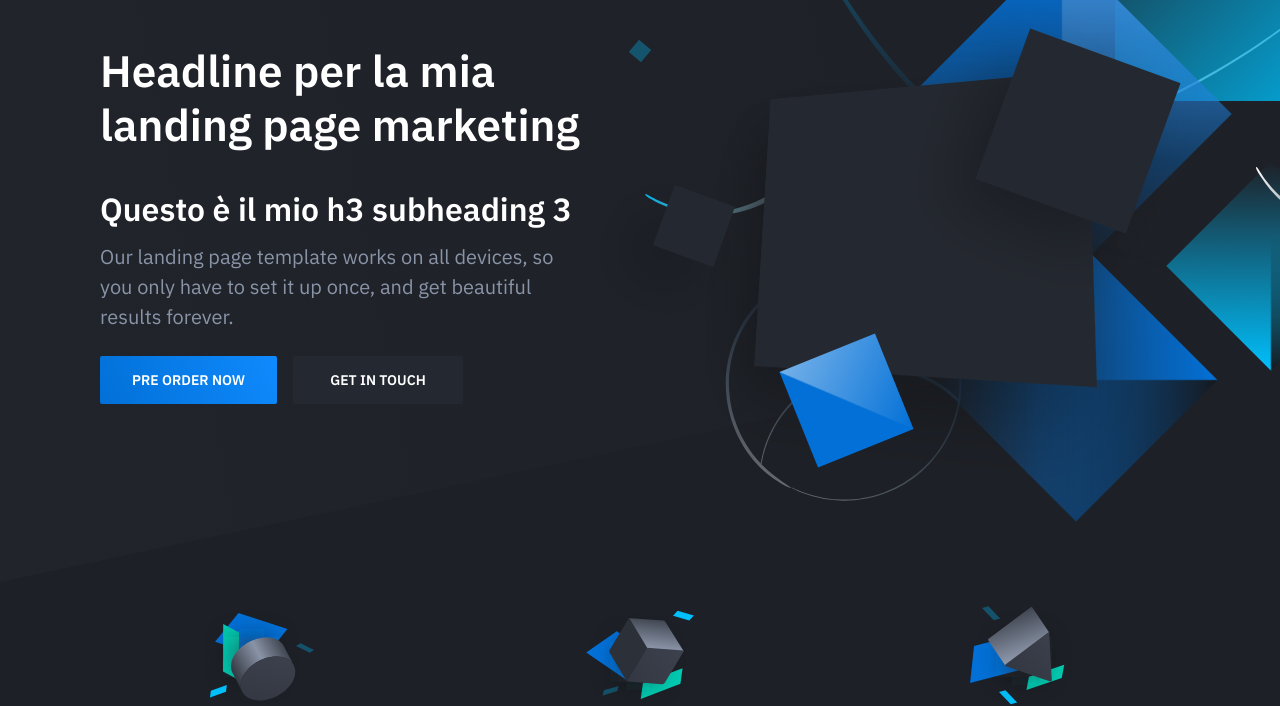
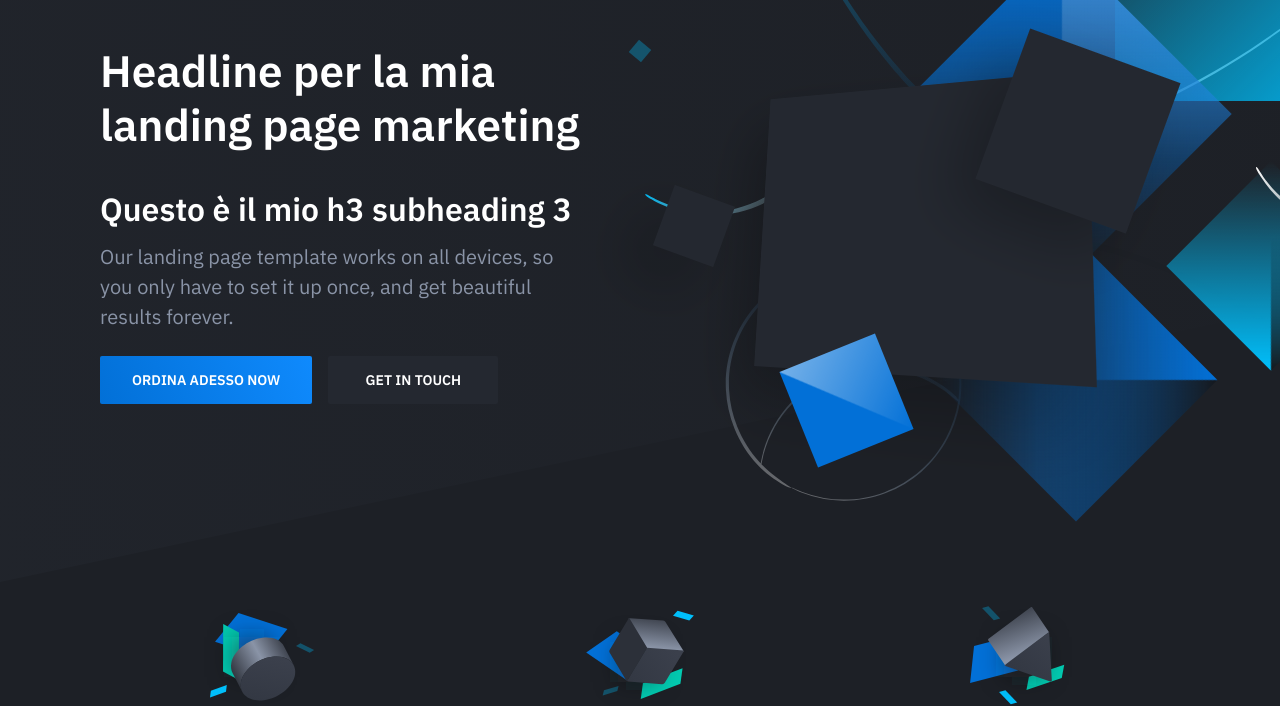
Before and after one commit to robrub/landing-page-DM, a plain HTML site: page index.html in a window 1280 px wide. Shown: the part 118-824 px from the top of the page. Drawn offline with nearby package versions, Linux system fonts and the light colour scheme.

Commit message:
Modificata cta

```diff
--- a/index.html
+++ b/index.html
@@ -40,7 +40,7 @@
                             <h3>Questo è il mio h3 subheading 3</h3>
                             <p class="hero-paragraph">Our landing page template works on all devices, so you only have
                                 to set it up once, and get beautiful results forever.</p>
-                            <div class="hero-cta"><a class="button button-primary" href="preorder.html">Pre order
+                            <div class="hero-cta"><a class="button button-primary" href="preorder.html">Ordina adesso
                                     now</a><a class="button" href="#">Get in touch</a></div>
                         </div>
                         <div class="hero-figure anime-element">
```
